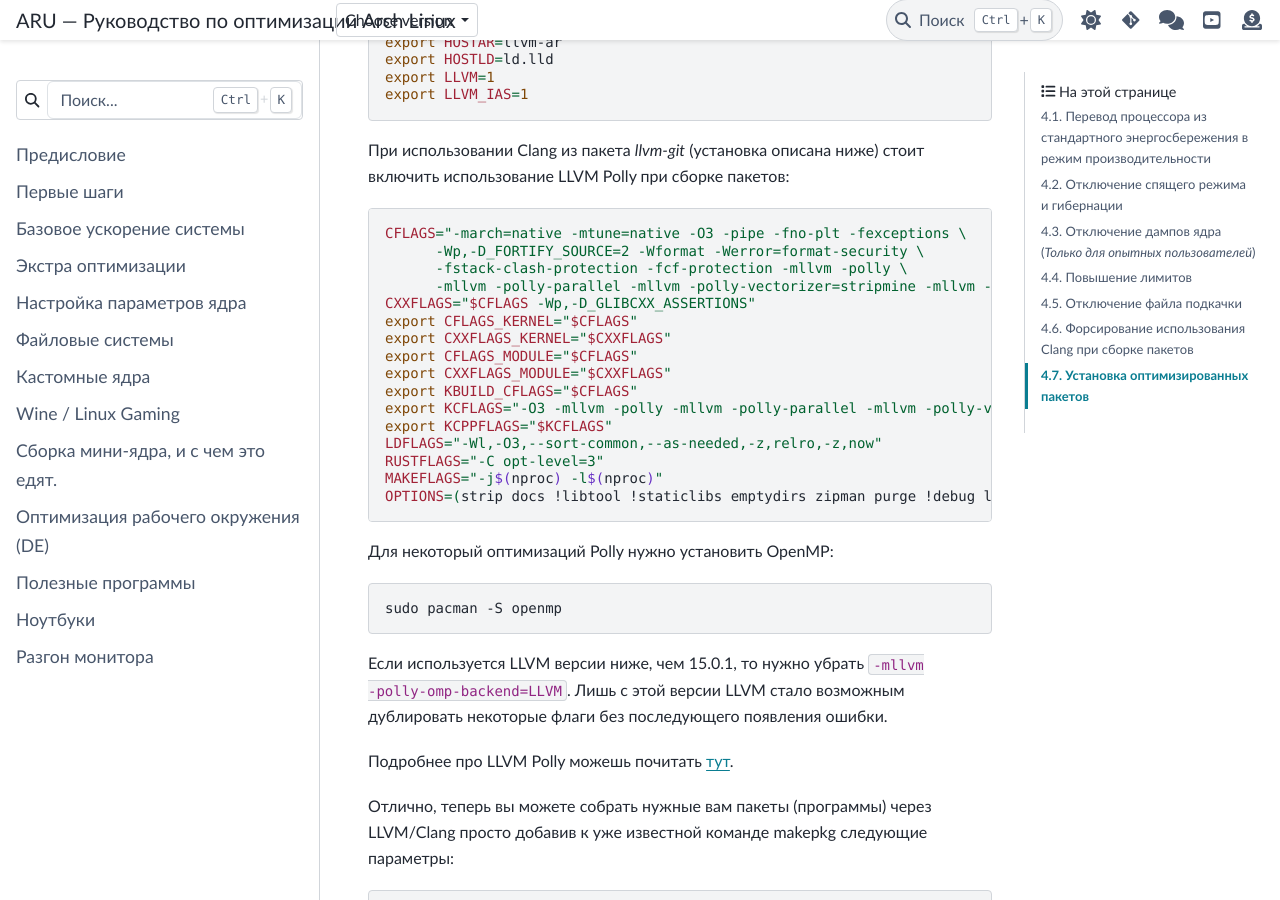
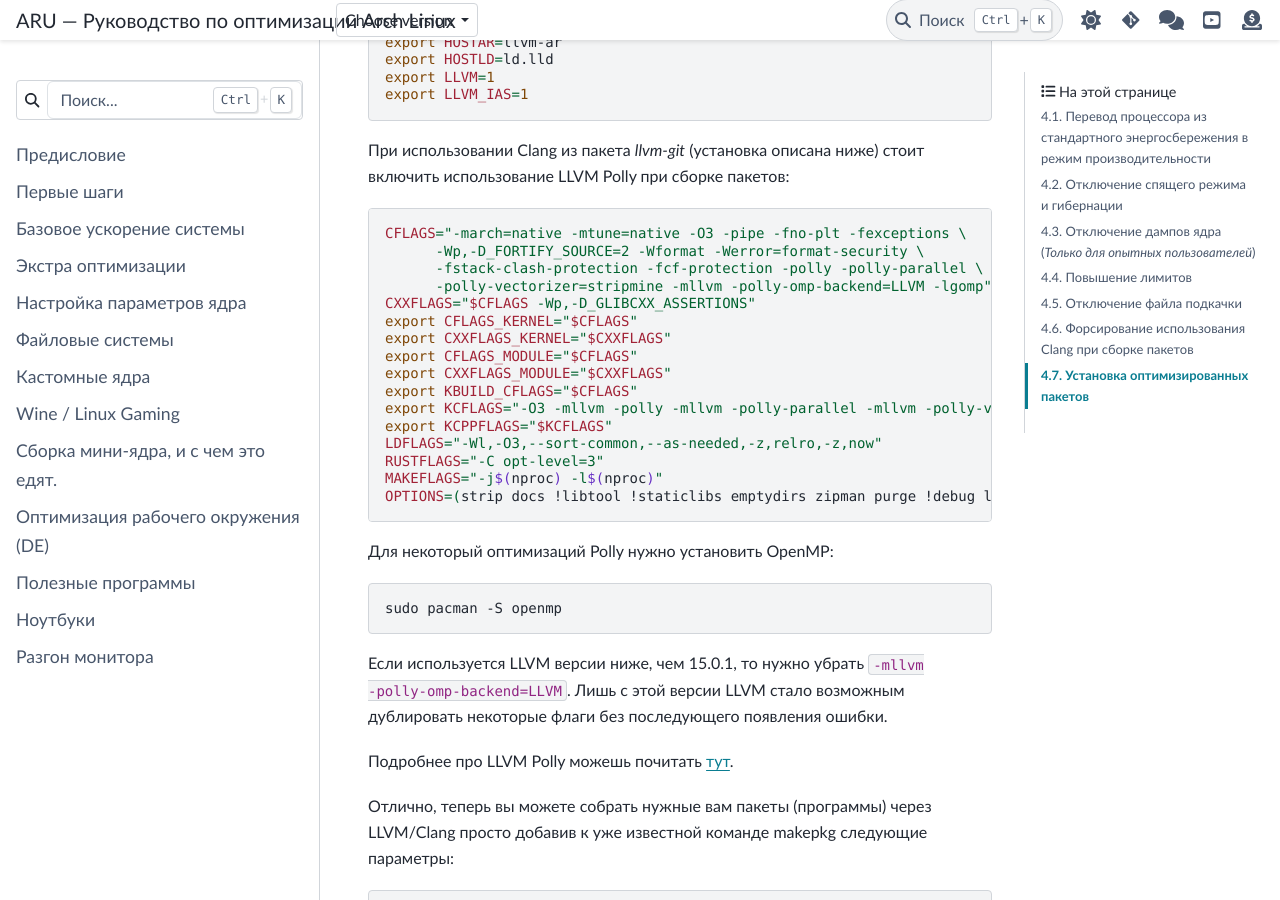
Before and after one commit to ventureoo/ARU, a Sphinx documentation site: the page built from docs/source/extra-optimizations.rst, in a window 1280 px wide and 900 px high, scrolled down 5881 px. Built offline with Sphinx 7.4.7 and the PyData theme 0.15.4, drawn with Linux system fonts in a browser that asks for light colours.

Commit message:
extra-optimizations: Remove duplicates

```diff
--- a/docs/source/extra-optimizations.rst
+++ b/docs/source/extra-optimizations.rst
@@ -228,8 +228,8 @@ GCC если возникнут проблемы со сборкой пакет
 
   CFLAGS="-march=native -mtune=native -O3 -pipe -fno-plt -fexceptions \
         -Wp,-D_FORTIFY_SOURCE=2 -Wformat -Werror=format-security \
-        -fstack-clash-protection -fcf-protection -mllvm -polly \
-        -mllvm -polly-parallel -mllvm -polly-vectorizer=stripmine -mllvm -polly-omp-backend=LLVM -lgomp"
+        -fstack-clash-protection -fcf-protection -polly -polly-parallel \
+        -polly-vectorizer=stripmine -mllvm -polly-omp-backend=LLVM -lgomp"
   CXXFLAGS="$CFLAGS -Wp,-D_GLIBCXX_ASSERTIONS"
   export CFLAGS_KERNEL="$CFLAGS"
   export CXXFLAGS_KERNEL="$CXXFLAGS"
```
